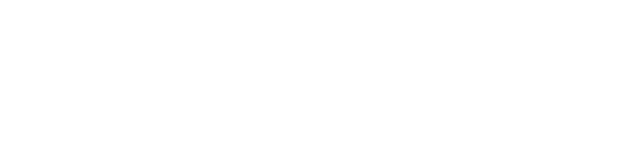
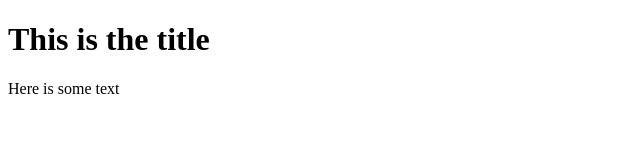
Before and after one commit to docentDavid/gitbasics, a plain HTML site: page index.html in a window 1280 px wide. Shown: the whole page, without its empty margins (0-640 px from the left). Drawn offline with Linux system fonts and the light colour scheme.

Commit message:
js added

```diff
--- a/index.html
+++ b/index.html
@@ -2,8 +2,11 @@
 <html lang="en">
   <head>
     <meta charset="UTF-8" />
-    <meta name="viewport" content="width=device-width, initial-scale=1.0" />
+    <meta name="viewport" content="width=git -grap, initial-scale=1.0" />
     <title>Document</title>
   </head>
-  <body></body>
+  <body>
+    <h1>This is the title</h1>
+    Here is some text
+  </body>
 </html>
--- /dev/null
+++ b/js/javscript.js
@@ -0,0 +1,2 @@
+/* This is a new script */
+alert("new script");
```
